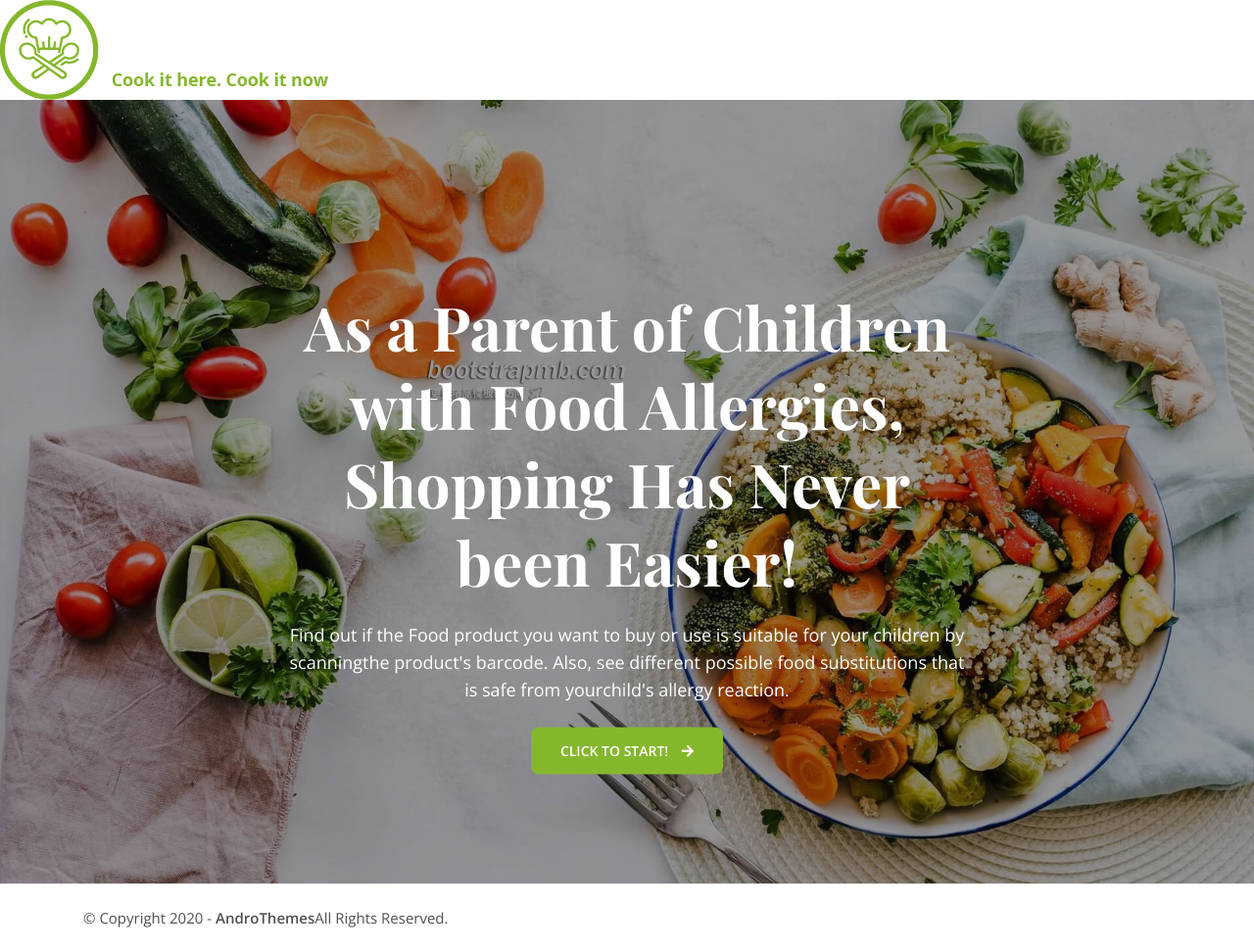
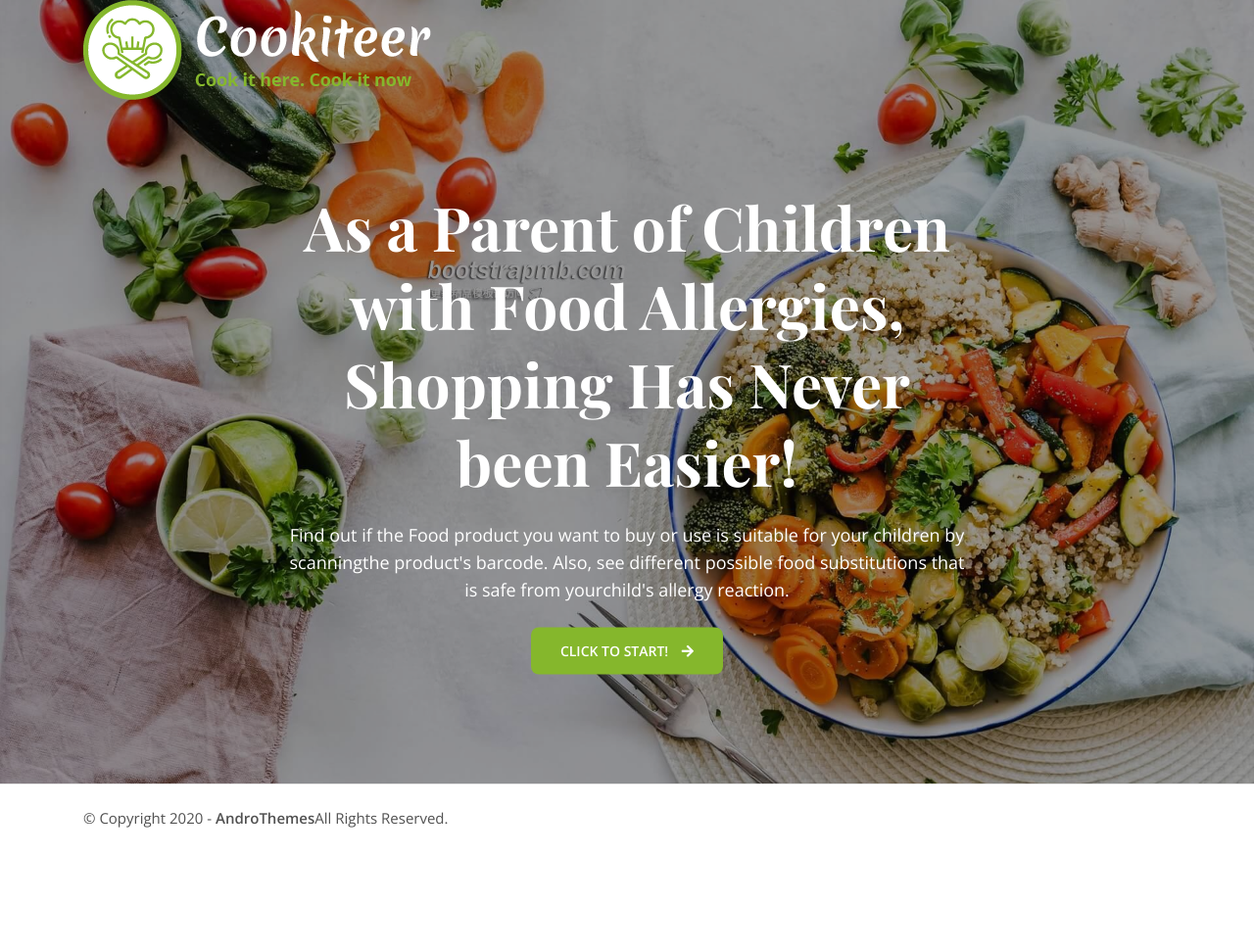
Before and after one commit to ApurvSapar21/SIT_725_GROUP_PROJECT, a Flask app: page / in a window 1280 px wide. Shown: the whole page at 98% size. After the commit the page ends 845 px from the top, so only its background shows below. Run offline with Flask 2, Linux system fonts and the light colour scheme; some libraries are stand-ins or nearby versions.

Commit message:
minor changes

```diff
--- a/templates/home-v2.html
+++ b/templates/home-v2.html
@@ -38,8 +38,10 @@
       </aside>
       <div class="aside-overlay aside-trigger"></div>
       <!-- Header Start -->
-      <header>
-            <img src="static/picture/logo-lg-light.png" alt="logo" style="display:block"><!-- Menu -->
+      <header class="main-header header-2 header-absolute">
+         <div class="container">
+            <img src="static/picture/logo-lg-light.png" alt="logo"><!-- Menu -->
+         </div>
       </header>
       <!-- Header End --><!-- Banner Start -->
       <div class="banner dark-overlay" style="background-image: url('static/picture/14.jpg')">
```
